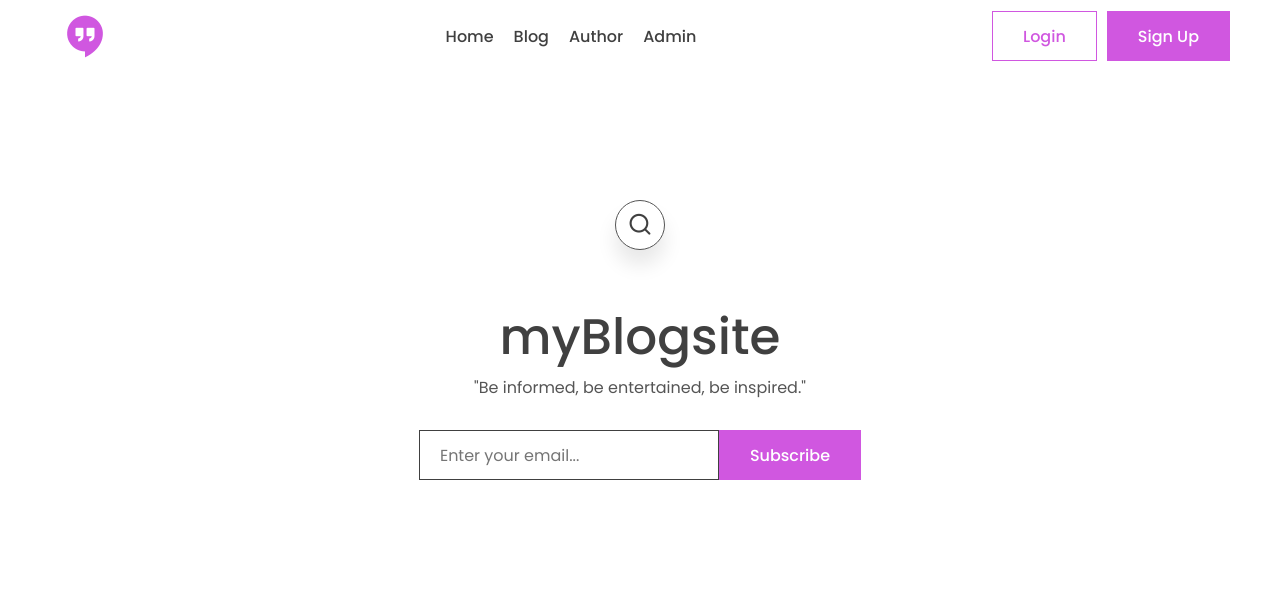
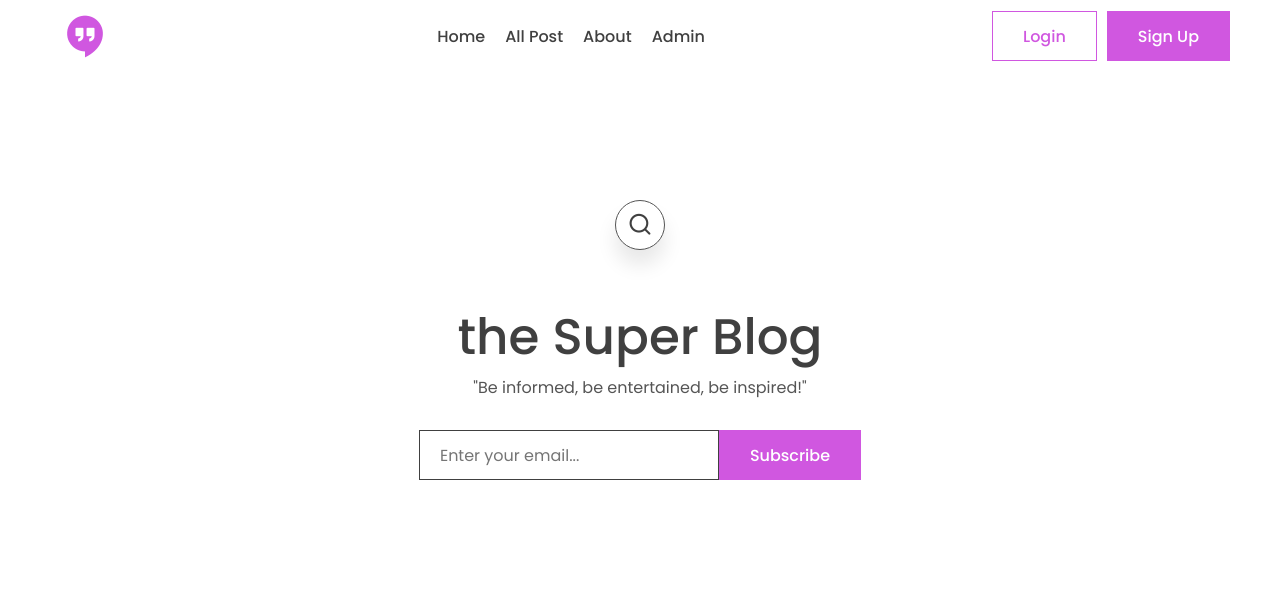
Before and after one commit to Neon2k2/blogsite, a Django app: page / in a window 1280 px wide. Shown: the top 597 px of the page. Run offline with Django 4.2, Linux system fonts and the light colour scheme; data comes from the database, SQL or seed files in the repository; both versions use the stored data as it was after the commit; some libraries are stand-ins or nearby versions.

Commit message:
add session and about page

```diff
--- a/app/admin.py
+++ b/app/admin.py
@@ -1,6 +1,6 @@
 from django.contrib import admin
 
-from app.models import Comment, Post, Profile, Tag
+from app.models import Comment, Post, Profile, Tag, WebsiteMeta
 
 # Register your models here.
 
@@ -8,3 +8,4 @@ admin.site.register(Post)
 admin.site.register(Tag)
 admin.site.register(Comment)
 admin.site.register(Profile)
+admin.site.register(WebsiteMeta)
--- a/app/templates/app/index.html
+++ b/app/templates/app/index.html
@@ -6,22 +6,36 @@
         <center>
           <div class="search-bar">
             <input type="text" placeholder="Search" />
-            <div class="animated-search" onclick="searchbar()">
+            <a href="{% url 'search' %}" class="animated-search" onclick="searchbar()">
               <i class="uil uil-search"></i>
-            </div>
+            </a>
+
           </div>
           <div class="typo">
-            <h1 class="title">myBlogsite</h1>
+            {% if website_info.title %}
+            <h1 class="title">{{website_info.title}}</h1>
+            {% else %}
+            <h1 class="title">Super blog</h1>
+            {% endif %}
+
+            {% if website_info.description %}
+            <p>
+              {{website_info.description}}
+            </p>
+            {% else %}
             <p>
               "Be informed, be entertained, be inspired."
             </p>
+            {% endif %}
           </div>
           <div class="newsletter">
+            {% if request.session.subscribed == None %}
             <form method="POST">
               {% csrf_token %}
               {{subscribe_form}}
               <button class="btn btn-primary">Subscribe</button>
             </form>
+            {% endif %}
             {% if subscribe_successful %}
               <br>
               <p> Subscribed Successfully <p>
--- a/app/templates/app/post.html
+++ b/app/templates/app/post.html
@@ -53,7 +53,7 @@
                   </div>
                   <div class="blog-post-content">
                     <p>
-                      {{post.content | linebreaksbr | capfirst | safe}}
+                      {{post.content |safe|linebreaksbr }}
                     </p>
                     <div class="blog-tags">
                     {% for tag in post.tags.all %}
--- a/app/urls.py
+++ b/app/urls.py
@@ -3,8 +3,10 @@ from . import views
 from django.urls import path
 
 urlpatterns = [
-    path('', views.index, name = 'index'),
+    path('', views.index, name='index'),
     path('post/<slug:slug>', views.post_page, name='post_page'),
     path('tag/<slug:slug>', views.tag_page, name='tag_page'),
     path('author/<slug:slug>', views.author_page, name='author_page'),
+    path('search/', views.search_posts, name='search'),
+    path('about/', views.about, name='about')
 ]
--- a/app/views.py
+++ b/app/views.py
@@ -4,20 +4,28 @@ from django.http import HttpResponseRedirect
 from django.urls import reverse
 from django.contrib.auth.models import User
 from django.db.models import Count
-from app.models import Comment, Post, Profile, Tag
+from app.models import Comment, Post, Profile, Tag, WebsiteMeta
 
 # Create your views here.
+
+
 def index(request):
+
     posts = Post.objects.all()
     # for top posts in homepage
     top_posts = Post.objects.all().order_by('-view_count')[0:3]
     # for recent posts in homepage
     recent_posts = Post.objects.all().order_by('-last_updated')[0:3]
 
-    featured_blog = Post.objects.filter(isfeatured = True)
+    featured_blog = Post.objects.filter(isfeatured=True)
 
     subscribe_form = SubscribeForm()
     subscribe_successful = None
+    website_info = None
+
+    if WebsiteMeta.objects.all().exists():
+        website_info = WebsiteMeta.objects.all()[0]
+
     if featured_blog:
         featured_blog = featured_blog[0]
 
@@ -25,13 +33,13 @@ def index(request):
         subscribe_form = SubscribeForm(request.POST)
         if subscribe_form.is_valid():
             subscribe_form.save()
+            request.session['subscribed'] = True
             subscribe_successful = 'Subscribed Successfully'
             # resetting the form
             subscribe_form = SubscribeForm()
 
-
-
-    context = {'posts':posts, 'top_posts': top_posts, 'recent_posts': recent_posts, 'subscribe_form': subscribe_form, 'subscribe_successful': subscribe_successful, 'featured_blog': featured_blog}
+    context = {'posts': posts, 'top_posts': top_posts, 'recent_posts': recent_posts,
+               'subscribe_form': subscribe_form, 'subscribe_successful': subscribe_successful, 'featured_blog': featured_blog, 'website_info': website_info}
     return render(request, 'app/index.html', context)
 
 
@@ -47,21 +55,21 @@ def post_page(request, slug):
             parent_obj = None
             if request.POST.get('parent'):
                 # save reply
-                parent=request.POST.get('parent')
+                parent = request.POST.get('parent')
                 parent_obj = Comment.objects.get(id=parent)
                 if parent_obj:
                     comment_reply = comment_form.save(commit=False)
                     comment_reply.parent = parent_obj
                     comment_reply.post = post
                     comment_reply.save()
-                    return HttpResponseRedirect(reverse('post_page', kwargs={'slug':slug}))
+                    return HttpResponseRedirect(reverse('post_page', kwargs={'slug': slug}))
             else:
                 comment = comment_form.save(commit=False)
                 postid = request.POST.get('post_id')
-                post = Post.objects.get(id = postid)
+                post = Post.objects.get(id=postid)
                 comment.post = post
                 comment.save()
-                return HttpResponseRedirect(reverse('post_page', kwargs={'slug':slug}))
+                return HttpResponseRedirect(reverse('post_page', kwargs={'slug': slug}))
 
     if post.view_count is None:
         post.view_count = 1
@@ -69,19 +77,21 @@ def post_page(request, slug):
         post.view_count = post.view_count + 1
     post.save()
 
-    context = {'post':post, 'form':form, 'comments':comments}
+    context = {'post': post, 'form': form, 'comments': comments}
     return render(request, 'app/post.html', context)
-
 
 
 def tag_page(request, slug):
     tag = Tag.objects.get(slug=slug)
-    top_posts = Post.objects.filter(tags__in = [tag.id]).order_by('-view_count')[0:2]
-    recent_posts = Post.objects.filter(tags__in = [tag.id]).order_by('-last_updated')[0:3]
+    top_posts = Post.objects.filter(
+        tags__in=[tag.id]).order_by('-view_count')[0:2]
+    recent_posts = Post.objects.filter(
+        tags__in=[tag.id]).order_by('-last_updated')[0:3]
 
     tags = Tag.objects.all()
 
-    context={'tag': tag, 'top_posts': top_posts, 'recent_posts': recent_posts, 'tags': tags}
+    context = {'tag': tag, 'top_posts': top_posts,
+               'recent_posts': recent_posts, 'tags': tags}
 
     return render(request, 'app/tag.html', context)
 
@@ -89,11 +99,35 @@ def tag_page(request, slug):
 def author_page(request, slug):
 
     profile = Profile.objects.get(slug=slug)
-    top_posts = Post.objects.filter(author = profile.user).order_by('-view_count')[0:2]
-    recent_posts = Post.objects.filter(author = profile.user).order_by('-last_updated')[0:3]
-    top_authors = User.objects.annotate(number = Count('post')).order_by('-number')
+    top_posts = Post.objects.filter(
+        author=profile.user).order_by('-view_count')[0:2]
+    recent_posts = Post.objects.filter(
+        author=profile.user).order_by('-last_updated')[0:3]
+    top_authors = User.objects.annotate(
+        number=Count('post')).order_by('-number')
 
-    context={'profile': profile, 'top_posts': top_posts, 'recent_posts': recent_posts , 'top_authors': top_authors}
+    context = {'profile': profile, 'top_posts': top_posts,
+               'recent_posts': recent_posts, 'top_authors': top_authors}
+
+    return render(request, 'app/author.html', context)
 
 
-    return render(request, 'app/author.html', context)
+def search_posts(request):
+    search_query = ''
+    if request.GET.get('q'):
+        # It checks if the request object has a query parameter 'q' (which is usually added to the URL when a user searches for something). If it exists, it sets the value of search_query to the query parameter value.
+        search_query = request.GET.get('q')
+        print('search:', search_query)
+    posts = Post.objects.filter(title__icontains=search_query)
+    context = {'posts': posts, 'search_query': search_query}
+
+    return render(request, 'app/search.html', context)
+
+
+def about(request):
+    website_info = None
+    if WebsiteMeta.objects.all().exists():
+        website_info = WebsiteMeta.objects.all()[0]
+
+    context = {'website_info': website_info}
+    return render(request, 'app/about.html', context)
--- a/templates/base.html
+++ b/templates/base.html
@@ -27,13 +27,13 @@
   <body>
     <header>
       <div class="container container-fluid">
-        <div class="logo">
+        <a href='{% url 'index' %}' class="logo f-logo">
           <i class="fa-brands uil-google-hangouts"></i>
-        </div>
+        </a >
         <div class="links">
           <a href="{% url 'index' %}">Home</a>
-          <a href="pages/blog.html">Blog</a>
-          <a href="pages/author.html">Author</a>
+          <a href="{% url 'search' %}">All Post</a>
+          <a href="{% url 'about' %}">About</a>
           <a href="https://neon2k2.github.io/myPortfolio">Admin</a>
 
         </div>
@@ -55,23 +55,23 @@
     <footer>
       <div class="container">
         <div class="grid-4">
-          <div class="logo f-logo">
+          <a href='{% url 'index' %}' class="logo f-logo">
             <i class="fa-brands uil-google-hangouts"></i>
-          </div>
+          </a >
           <div class="link">
             <h2>Quick link</h2>
             <div class="q-link">
-              <a href="{% url 'index' %}">Home</a>
-              <a href="#">Blog</a>
-              <a href="#">Unsubscribe</a>
+              <a href="{% url 'search' %}">All Post</a>
+              <a href="{% url 'about' %}">About</a>
             </div>
           </div>
           <div class="link">
             <h2>Top cetagory</h2>
             <div class="q-link">
-              <a href="#">Home</a>
-              <a href="#">Blog</a>
-              <a href="#">Unsubscribe</a>
+              <a href="{% url 'index' %}">Home</a>
+              <a href="{% url 'search' %}">All Post</a>
+              <a href="{% url 'about' %}">About</a>
+              <a href="https://neon2k2.github.io/myPortfolio">Admin</a>
             </div>
           </div>
           <div class="news-signup">
@@ -93,18 +93,18 @@
         </div>
         <div class="share">
           <div class="social">
-            <a href="#">
+            {% comment %} <a href="#">
               <i class="fa-brands fa-facebook-f"></i>
-            </a>
-            <a href="#">
+            </a> {% endcomment %}
+            <a href="https://www.instagram.com/gaurishninnekar/">
               <i class="fa-brands fa-instagram"></i>
             </a>
-            <a href="#">
+            <a href="https://www.linkedin.com/in/gaurishninnekar/">
               <i class="fa-brands fa-linkedin-in"></i>
             </a>
-            <a href="#">
+            {% comment %} <a href="#">
               <i class="fa-brands fa-twitter"></i>
-            </a>
+            </a> {% endcomment %}
           </div>
         </div>
       </div>
```
Also changed, not shown: app/models.py (+21 -12 lines), app/templates/app/about.html (added, +30 -0 lines), app/templates/app/search.html (added, +57 -0 lines), app/migrations/0012_websitemeta.py (added), db.sqlite3, 2 other files.
